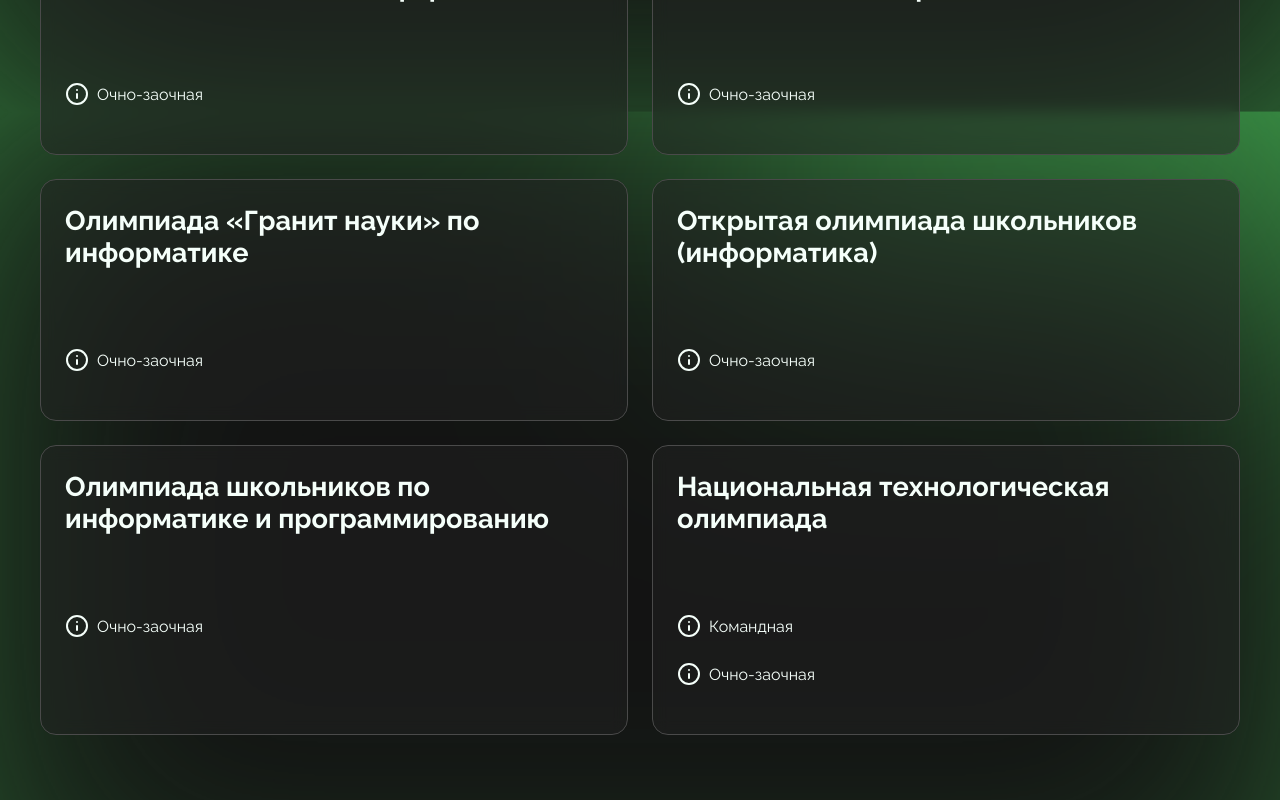
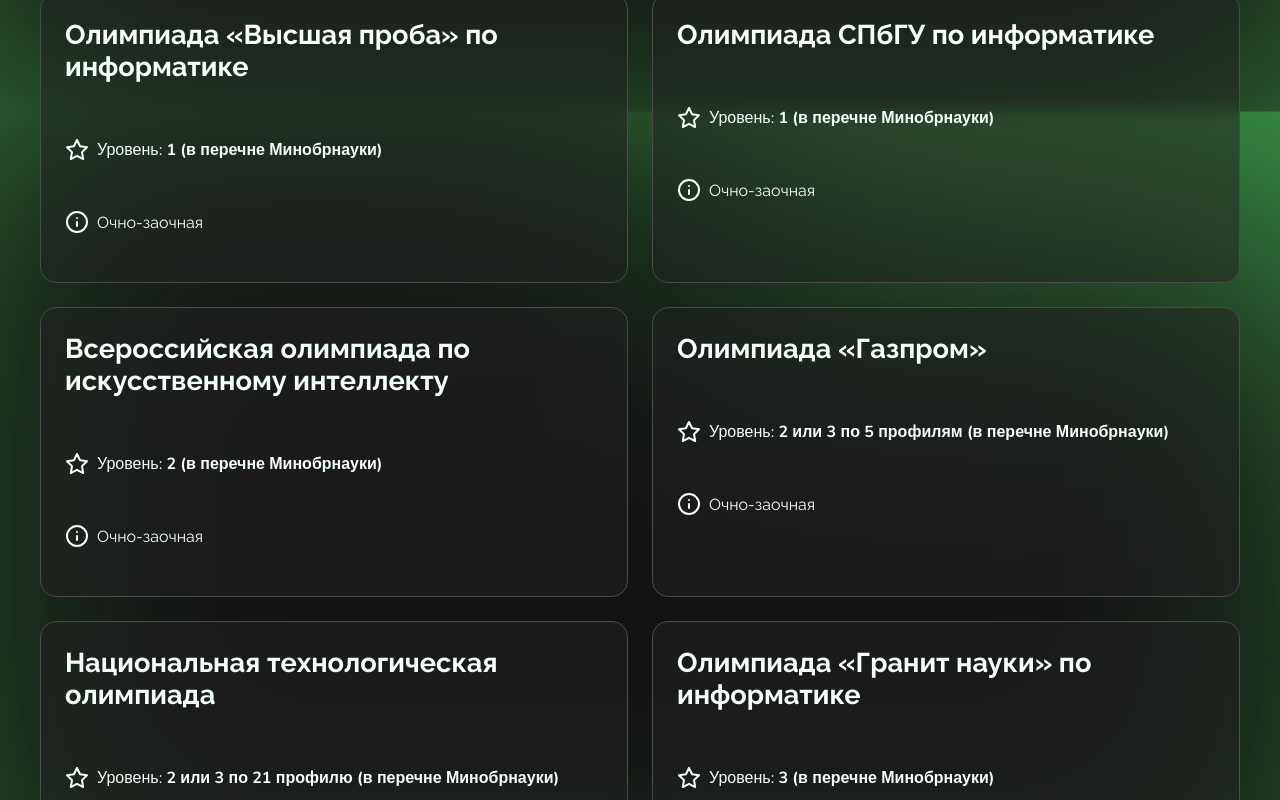
Before and after one commit to svbinf-ru/svbinf.ru, a Next.js app: page /olymp/list in a window 1280 px wide. Shown: the part 740-1540 px from the top of the page. Built offline with nearby package versions, Linux system fonts and the light colour scheme.

Commit message:
chore(content): add level for listed olympiads
Closes #28

```diff
--- a/content/olymp/list.ts
+++ b/content/olymp/list.ts
@@ -16,44 +16,52 @@
 // Перечневые олимпиады.
 export const listedOlympiads: Olymp[] = [
     {
-        title: 'Всероссийская олимпиада по искусственному интеллекту',
-        href: 'https://olimpiada.ru/activity/5825',
+        title: 'Открытая олимпиада школьников (информатика)',
+        href: 'https://olimpiada.ru/activity/4357',
+        level: '1 (в перечне Минобрнауки)',
+        info: ['Очно-заочная'],
+    },
+    {
+        title: 'Олимпиада школьников по информатике и программированию',
+        href: 'https://olimpiada.ru/activity/4337',
+        level: '1 (в перечне Минобрнауки)',
         info: ['Очно-заочная'],
     },
     {
         title: 'Олимпиада «Высшая проба» по информатике',
         href: 'https://olimpiada.ru/activity/153',
+        level: '1 (в перечне Минобрнауки)',
         info: ['Очно-заочная'],
     },
     {
         title: 'Олимпиада СПбГУ по информатике',
         href: 'https://olimpiada.ru/activity/465',
+        level: '1 (в перечне Минобрнауки)',
+        info: ['Очно-заочная'],
+    },
+    {
+        title: 'Всероссийская олимпиада по искусственному интеллекту',
+        href: 'https://olimpiada.ru/activity/5825',
+        level: '2 (в перечне Минобрнауки)',
         info: ['Очно-заочная'],
     },
     {
         title: 'Олимпиада «Газпром»',
         href: 'https://olimpiada.ru/activity/5516',
-        info: ['Очно-заочная'],
-    },
-    {
-        title: 'Олимпиада «Гранит науки» по информатике',
-        href: 'https://olimpiada.ru/activity/5481',
-        info: ['Очно-заочная'],
-    },
-    {
-        title: 'Открытая олимпиада школьников (информатика)',
-        href: 'https://olimpiada.ru/activity/4357',
-        info: ['Очно-заочная'],
-    },
-    {
-        title: 'Олимпиада школьников по информатике и программированию',
-        href: 'https://olimpiada.ru/activity/4337',
+        level: '2 или 3 по 5 профилям (в перечне Минобрнауки)',
         info: ['Очно-заочная'],
     },
     {
         title: 'Национальная технологическая олимпиада',
         href: 'https://olimpiada.ru/activity/5369',
+        level: '2 или 3 по 21 профилю (в перечне Минобрнауки)',
         info: ['Командная', 'Очно-заочная'],
+    },
+    {
+        title: 'Олимпиада «Гранит науки» по информатике',
+        href: 'https://olimpiada.ru/activity/5481',
+        level: '3 (в перечне Минобрнауки)',
+        info: ['Очно-заочная'],
     },
 ]
 
```
